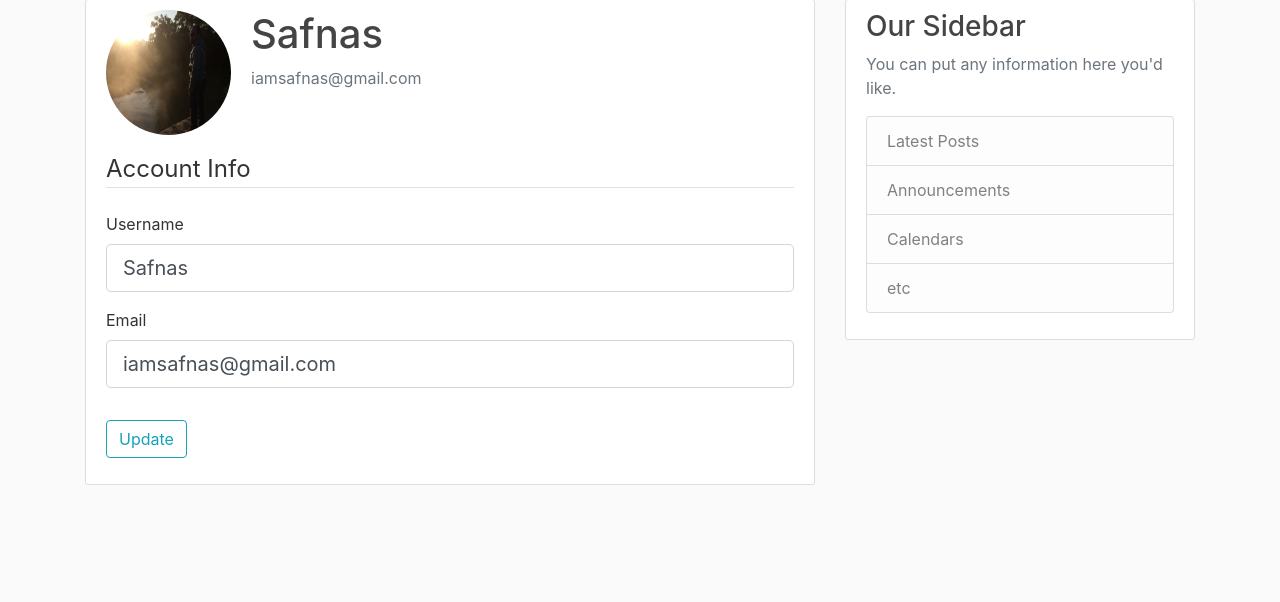
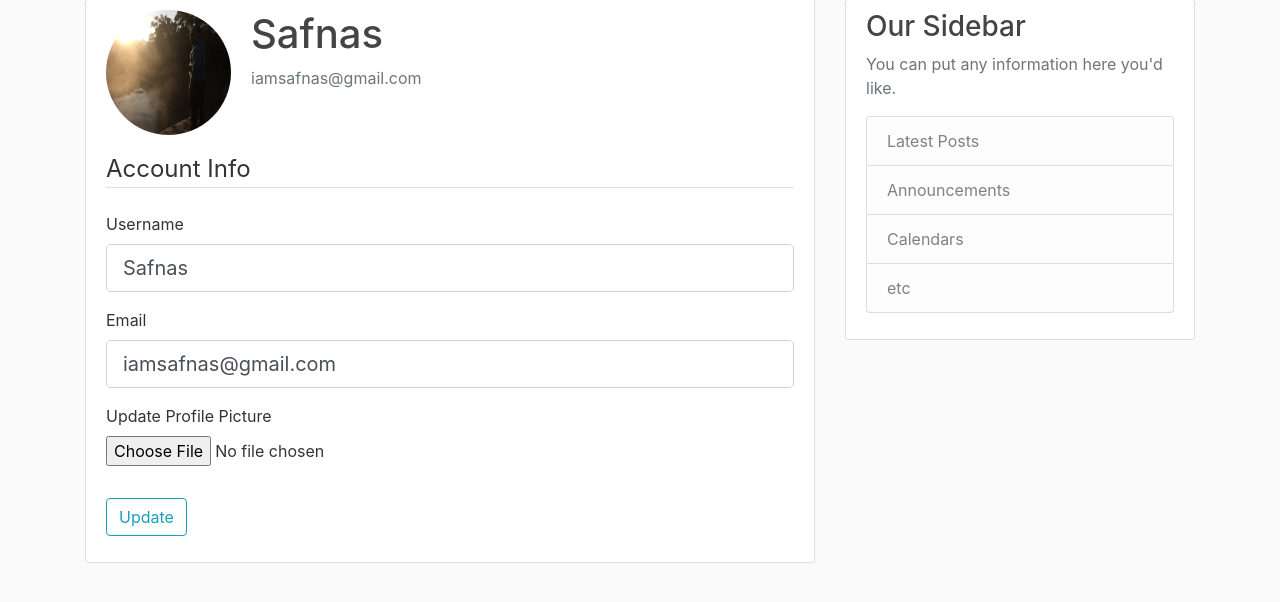
Before and after one commit to SafNaaz/flask_blog, a Flask app: page /account in a window 1280 px wide. Shown: the part 81-683 px from the top of the page. Run offline with Flask 2, Linux system fonts and the light colour scheme; a user stored in the database is signed in; some libraries are stand-ins or nearby versions.

Commit message:
file upload form and extension type validation

```diff
--- a/Flask_blog/flaskblog/forms.py
+++ b/Flask_blog/flaskblog/forms.py
@@ -1,4 +1,5 @@
 from flask_wtf import FlaskForm
+from flask_wtf.file import FileField, FileAllowed
 from wtforms import StringField,PasswordField,SubmitField, BooleanField
 from wtforms.validators import DataRequired, Length, Email, EqualTo, ValidationError
 from flaskblog.models import User
@@ -55,6 +56,9 @@ class UpdateAccountForm(FlaskForm):
         DataRequired(),
         Email()
     ])
+    picture = FileField('Update Profile Picture', validators=[
+        FileAllowed(['jpg','png'])
+    ])
     submit = SubmitField('Update')
 
     def validate_username(self,username):
--- a/Flask_blog/flaskblog/templates/account.html
+++ b/Flask_blog/flaskblog/templates/account.html
@@ -8,7 +8,7 @@
                 <p class="text-secondary">{{current_user.email}}</p>
             </div>
         </div>
-            <form action="" method="POST">
+            <form action="" method="POST" enctype="multipart/form-data">
                 {{ form.hidden_tag() }}
                 <fieldset class="form-group">
                     <legend class="border-bottom mb-4">Account Info</legend>
@@ -40,6 +40,15 @@
                             {{ form.email(class="form-control form-control-lg")}}
                         {% endif %}
                     </div>
+                    <div class="form-group">
+                        {{ form.picture.label()}}
+                        {{ form.picture(class="form-control-file")}}
+                        {% if form.picture.errors%}
+                            {% for error in form.picture.errors %}
+                                <span class="text-danger">{{error}}</span>
+                            {% endfor %}
+                        {% endif %}
+                    </div>
                 </fieldset>
                 <div class="form-group">
                     {{ form.submit(class="btn btn-outline-info")}}
```
